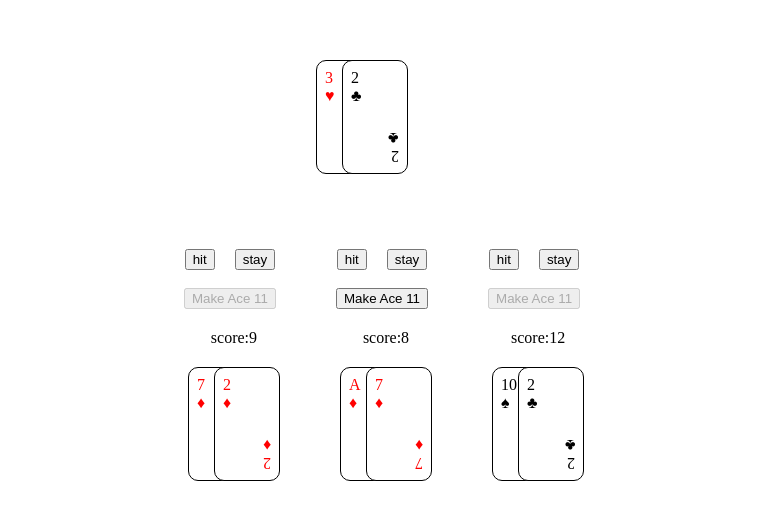
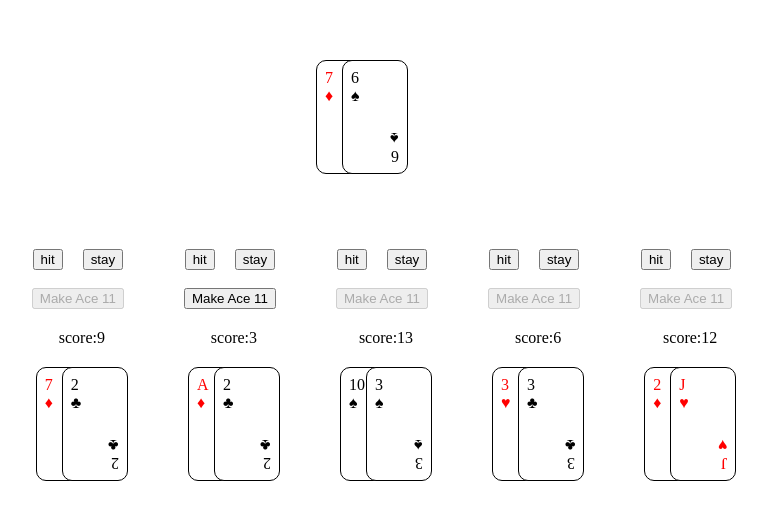
Before and after one commit to Deryx/blackjack, a React (Create React App) app: page / in a window 1280 px wide. Shown: the part 126-646 px from the top of the page, without its empty margins (278-1045 px from the left). Built offline with nearby package versions, Linux system fonts and the light colour scheme.

Commit message:
Update hit and ace functions

```diff
--- a/src/App.tsx
+++ b/src/App.tsx
@@ -141,14 +141,12 @@ let playerTotal = ( cards: any ): number => {
 }
 
 const Score = ( props: any ) => {
-  let score: number = playerTotal( props.cards );
-
   return (
     <div id={ 'score' + props.player } className="score">
       <span>
         score:
       </span>
-      { score }
+      { props.score }
   </div>
 )
 }
@@ -221,27 +219,26 @@ const AceButton = ( props: any ) => {
 
 const PlayerArea = ( props: any ) => {
   const player: any = players[ props.player ];
+  let playerScore = playerTotal( player._hand );
   const [index, setIndex] = useState( deckIndex );
-  let score = player._score;
+  const [score, setScore] = useState( playerScore );
 
   const handleHitBtnClick = ( event: any ) => {
-    player._hand.push( deck[deckIndex] );
-    player._score = playerTotal( player._hand );
+    const newCard = deck[deckIndex];
+    const cardValue = playerTotal( [ newCard ] );
+    player._hand.push( newCard );
+    setScore( score + cardValue );
     setIndex( index + 1 );
     deckIndex = index;
   }
 
   const handleAceBtnClick = ( event: any ) => {
     const id: string = '#aceBtn' + props.player;
-    const scoreId: string = '#score' + props.player;
     const button: any = document.querySelector( id );
-    const scoreArea: any = document.querySelector( scoreId );
 
     player._hasAce = true;
-    score += 10;
+    setScore( score + 10 );
     player._score = score;
-    scoreArea.innerHTML = '<span>score: ' + score + '</span>';
-    console.log(player._score);
     button.disabled = player._hasAce;
   }
 
@@ -256,7 +253,7 @@ const PlayerArea = ( props: any ) => {
         <AceButton player={ props.player } aceBtnClick={ handleAceBtnClick } />
       </div>
       <div className="cardArea">
-        <Score player={ props.player } cards={ props.cards } />
+        <Score player={ props.player } score={ score } />
         <Hand player={ props.player } cards={ props.cards } />
       </div>
     </div>
@@ -323,7 +320,7 @@ const Table = ( props: any ) => {
 function App() {
   return (
     <div className="game">
-      <Table numberDecks={ parseInt( '6' ) } numberPlayers={ parseInt( '3' ) } />
+      <Table numberDecks={ parseInt( '6' ) } numberPlayers={ parseInt( '5' ) } />
     </div>
   )
 }
```
